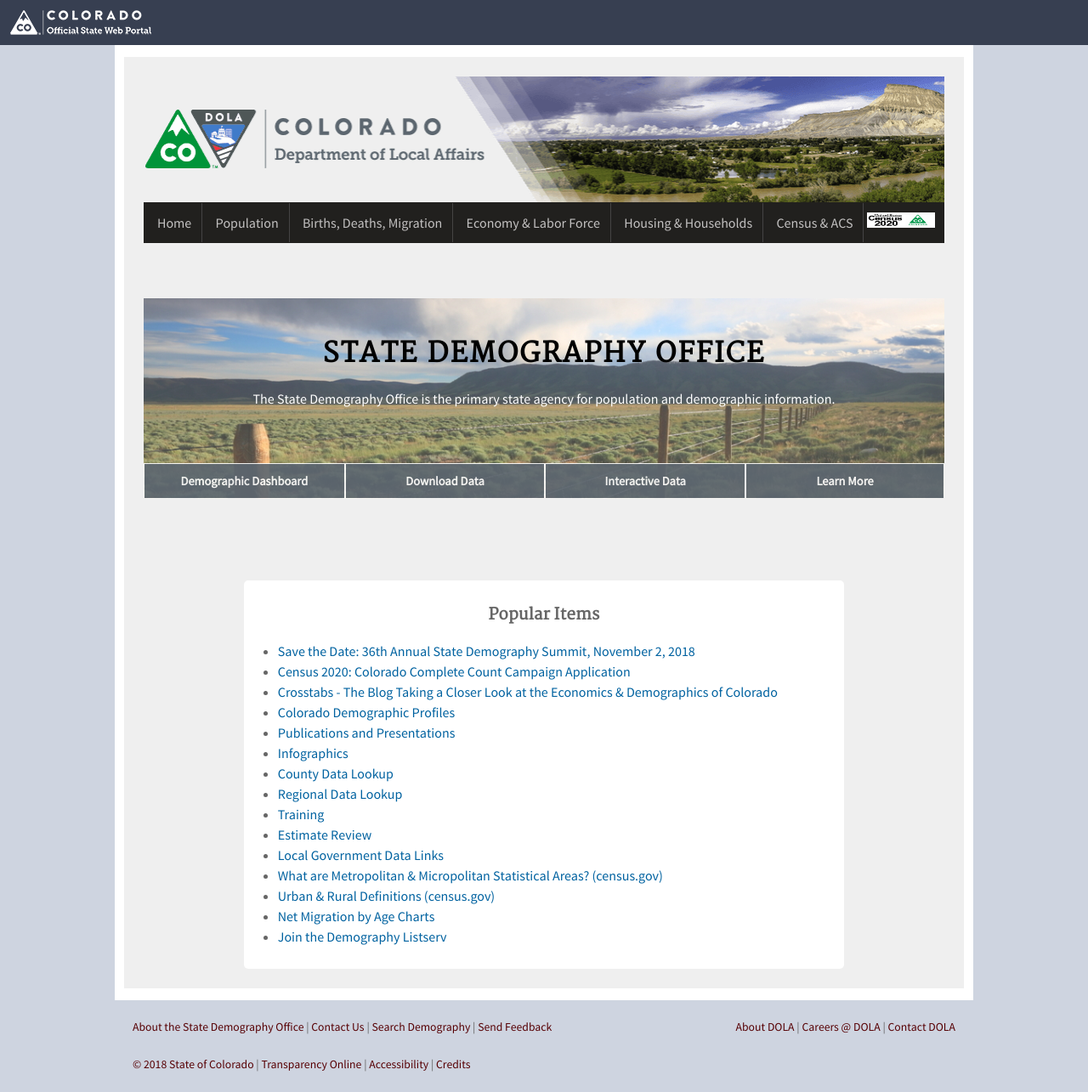
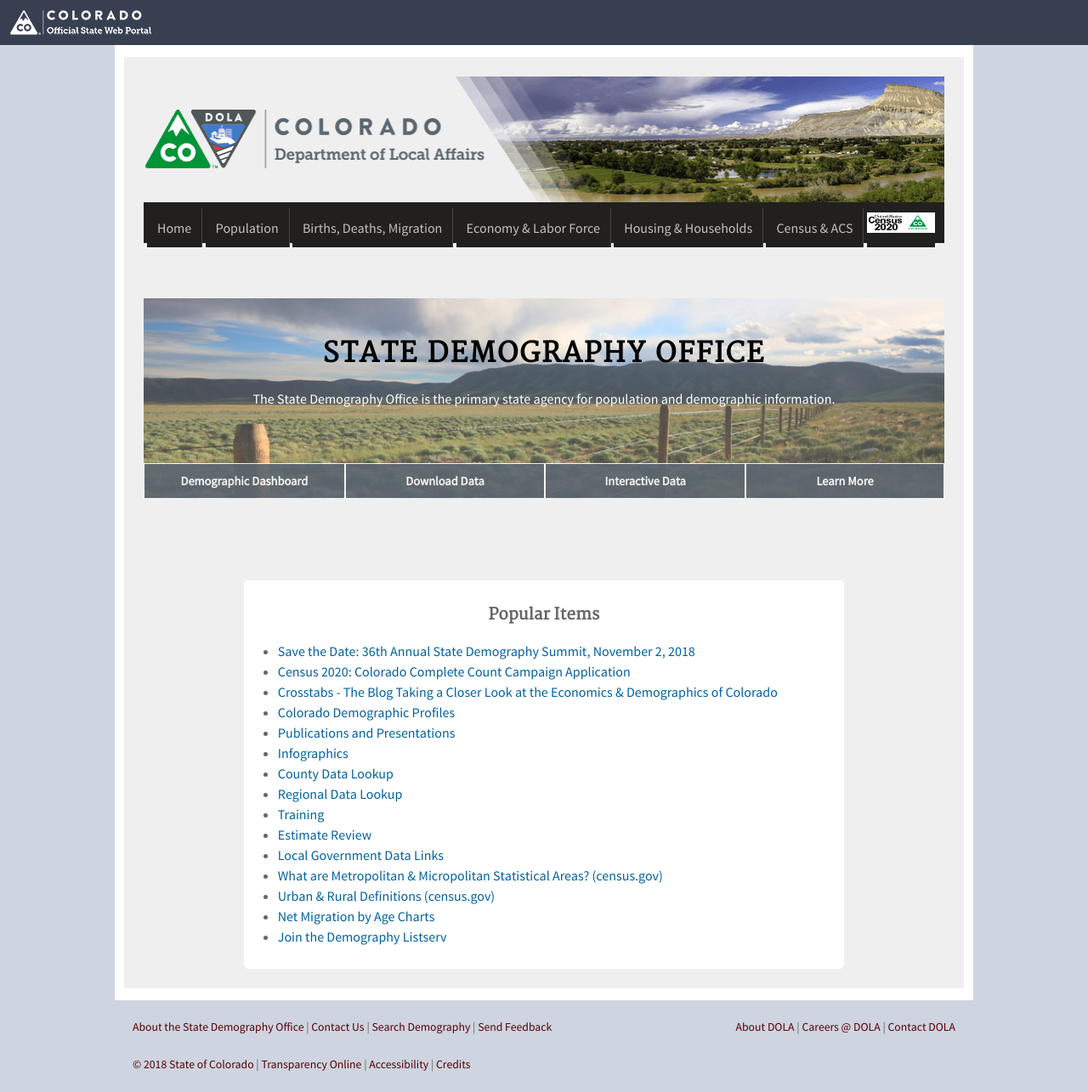
Before and after one commit to TBleess/Website_New, a Jekyll site: the page built from pages/0_Homepage_and_Footer_Links/index.md, in a window 1280 px wide. Shown: the whole page at 85% size. Built offline with Jekyll 4.4.1, drawn with Linux system fonts in a browser that asks for light colours.

Commit message:
Update _header.html

```diff
--- a/_includes/_header.html
+++ b/_includes/_header.html
@@ -28,7 +28,7 @@
                             <li class="padding-normal">
                                 <a href="/census-acs/">Census &amp; ACS</a></li>
                             <li class="padding-none">
-                              <a href="/census-acs/2020-census-information/#census-information-2020"><img src="/images/CO2020.jpg" height=18px width=80px></a>
+                              <a href="/census-acs/2020-census-information/#census-information-2020"><img src="/images/CO2020.jpg" height=24px width=80px></a>
                             </li>
                         </ul>
                     </nav>
```
